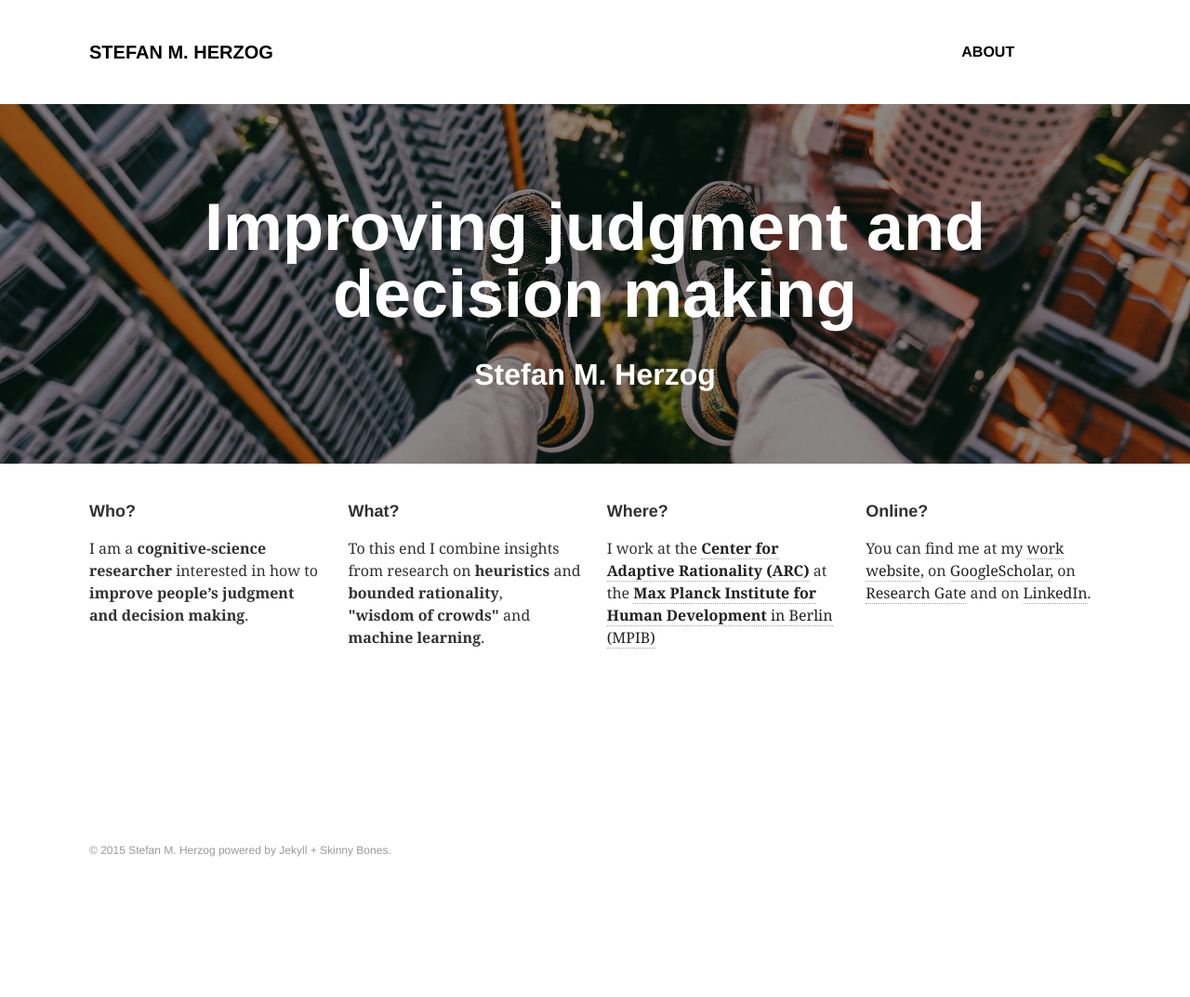
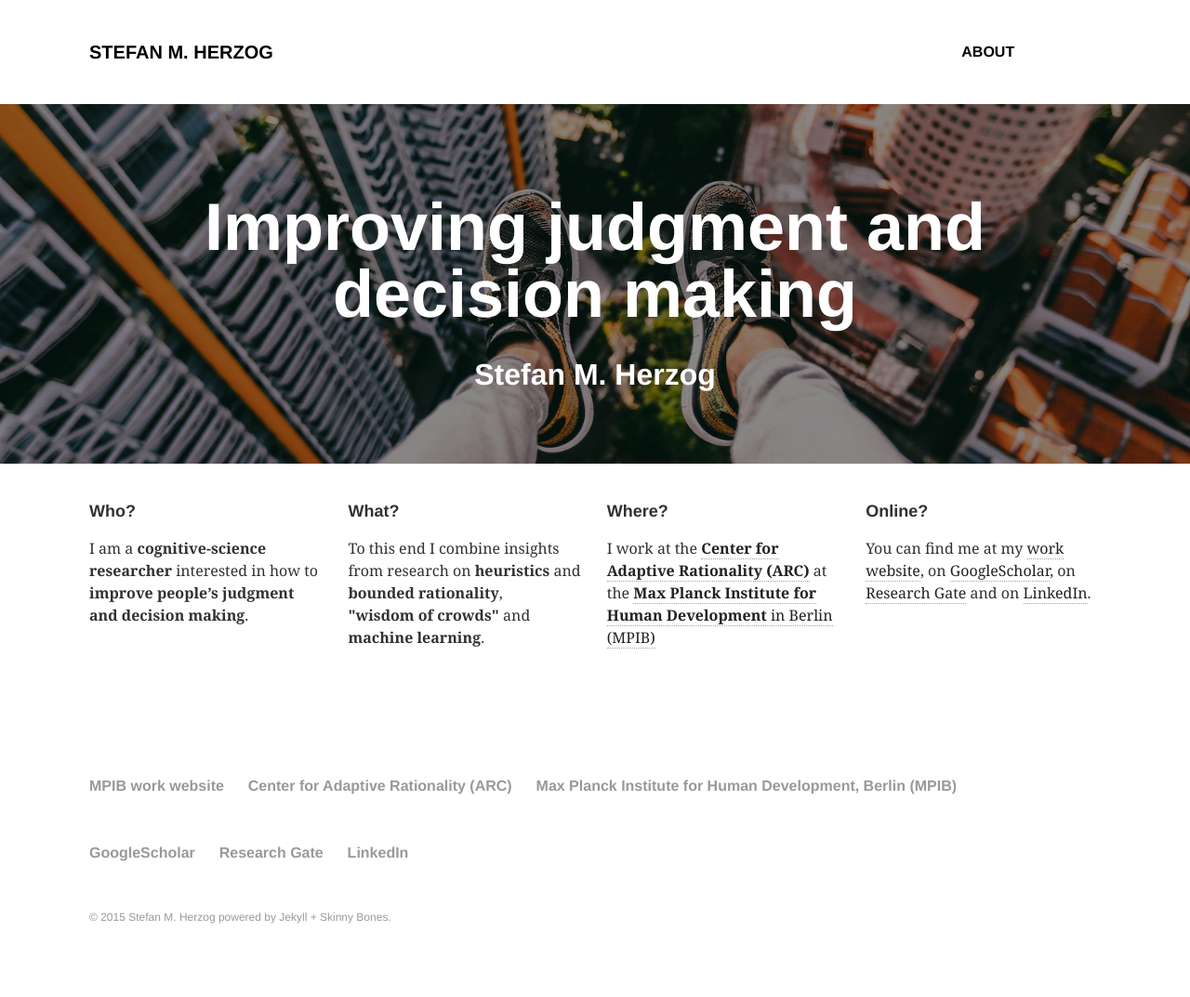
Before and after one commit to stefanherzog/blogdown, a Jekyll site: the page built from index.md, in a window 1280 px wide. Shown: the whole page at 93% size. Built offline with Jekyll 4.4.1, drawn with Linux system fonts in a browser that asks for light colours; before the commit the page ends 1001 px from its top, so only the background shows below that.

Commit message:
footer.yml: add external links

```diff
--- a/_data/footer.yml
+++ b/_data/footer.yml
@@ -1,4 +1,19 @@
 # Footer navigation links
 
-- title:
-  url:
+- title: MPIB work website
+  url: https://www.mpib-berlin.mpg.de/en/staff/stefan-herzog
+
+- title: Center for Adaptive Rationality (ARC)
+  url: https://www.mpib-berlin.mpg.de/en/research/adaptive-rationality
+
+- title: "Max Planck Institute for Human Development, Berlin (MPIB)"
+  url: https://www.mpib-berlin.mpg.de/en/research/adaptive-rationality
+
+- title: GoogleScholar
+  url: "https://scholar.google.de/citations?user=WZIjp7YAAAAJ&hl=en"
+
+- title: Research Gate
+  url: https://www.researchgate.net/profile/Stefan_Herzog2
+
+- title: LinkedIn
+  url: http://de.linkedin.com/in/stefanmherzog
```
